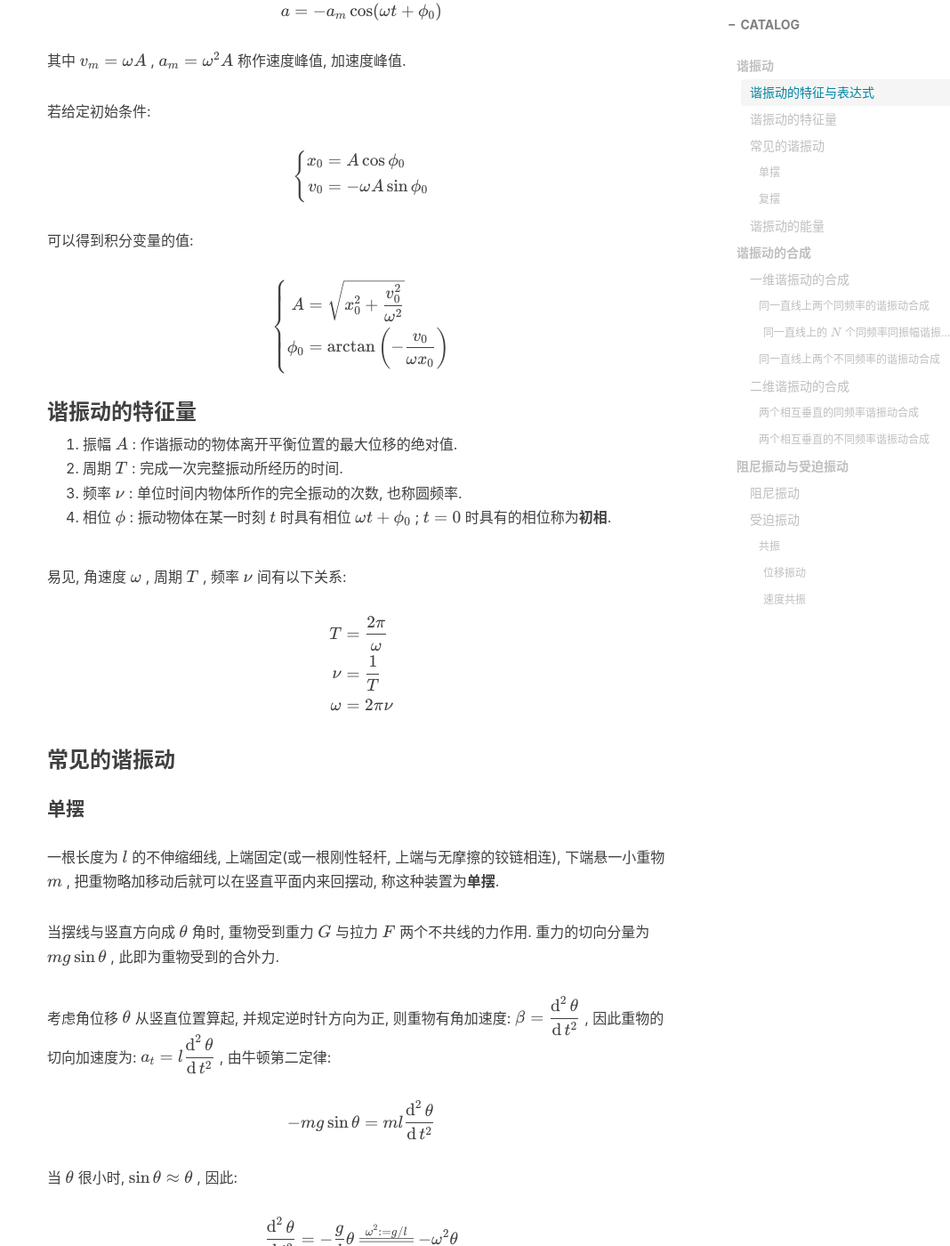
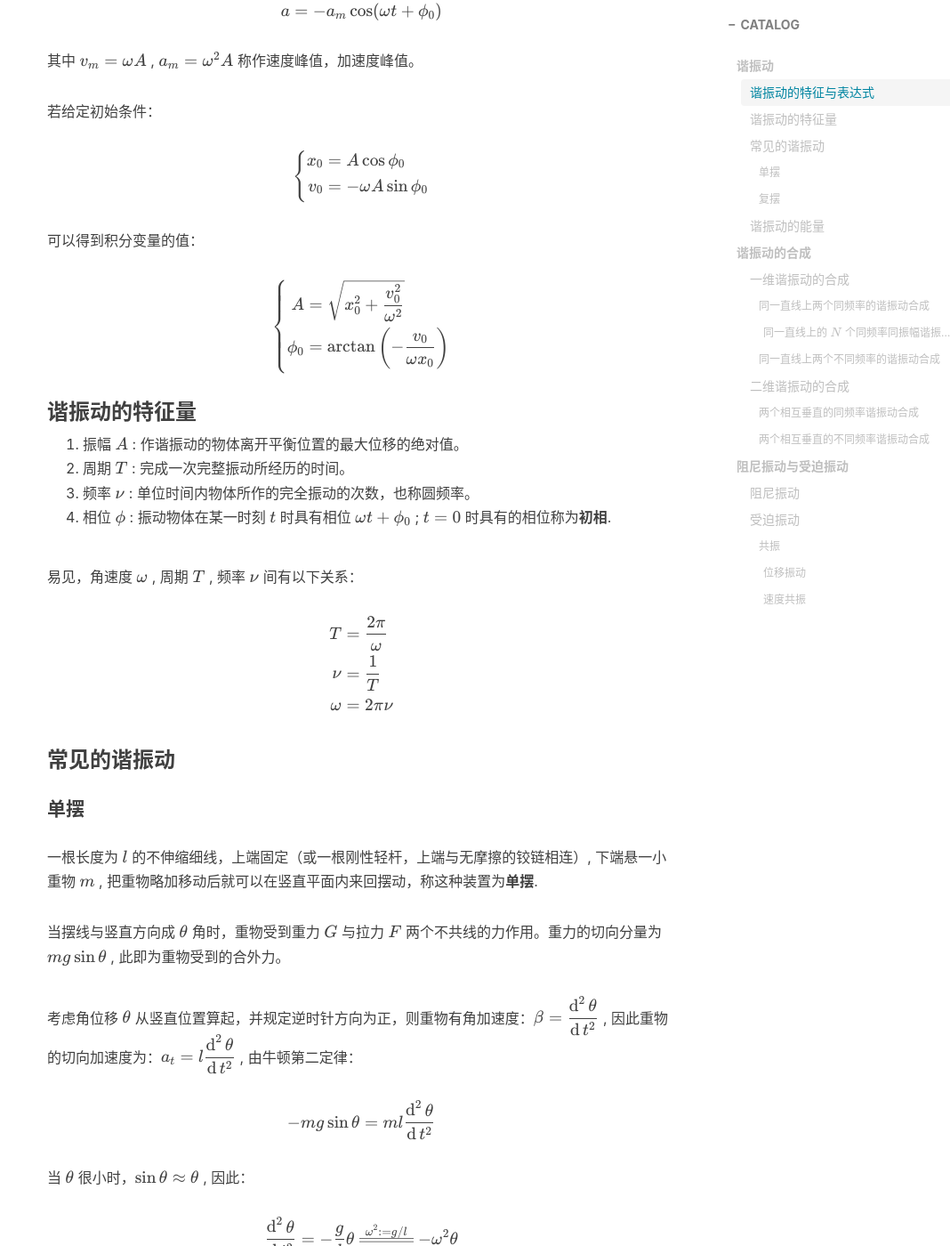
Before and after one commit to Coekjan/coekjan.github.io, a Jekyll site: the page built from _posts/Physics/2020-12-30-Mechanical-Vibration.md, in a window 1280 px wide and 1400 px high, scrolled down 1624 px. Shown: the whole window at 89% size, without its empty margins (212-1280 px from the left). Built offline with Jekyll 4.4.1, drawn with Linux system fonts in a browser that asks for light colours; nearby versions of some CDN libraries; comment, search, counter and statistics services are not loaded; some of the changed text lies outside the part shown.

```diff
--- a/_posts/Physics/2020-12-30-Mechanical-Vibration.md
+++ b/_posts/Physics/2020-12-30-Mechanical-Vibration.md
@@ -15,17 +15,17 @@ tags:
 
 ### 谐振动的特征与表达式
 
-考虑一个质量为 $m$ 的物体系于一端固定的轻弹簧(弹簧的质量相对于物体质量而言可以忽略不计)的自由端, 弹簧和物体组成的系统称作**弹簧振子**. 物体所受合外力为零的位置称作**平衡位置**.
+考虑一个质量为 $m$ 的物体系于一端固定的轻弹簧（弹簧的质量相对于物体质量而言可以忽略不计）的自由端，弹簧和物体组成的系统称作**弹簧振子**. 物体所受合外力为零的位置称作**平衡位置**.
 
-若把物体在弹簧的方向上稍加移动, 偏移平衡位置后释放, 则物体会在平衡位置附近作往复运动. 下面研究这样的往复运动有何特征.
+若把物体在弹簧的方向上稍加移动，偏移平衡位置后释放，则物体会在平衡位置附近作往复运动。下面研究这样的往复运动有何特征。
 
-取物体的平衡位置为坐标原点 $O$ , 取物体运动轨迹所在直线为 $Ox$ 轴, 向右为正方向. 按胡克定律, 在弹簧的弹性限度内, 物体所受的拉力 $F$ 与物体相对于平衡位置的位移 $x$ 成正比关系:
+取物体的平衡位置为坐标原点 $O$ , 取物体运动轨迹所在直线为 $Ox$ 轴，向右为正方向。按胡克定律，在弹簧的弹性限度内，物体所受的拉力 $F$ 与物体相对于平衡位置的位移 $x$ 成正比关系：
 
 $$
 F=-kx
 $$
 
-比例系数 $k$ 称作弹簧的劲度系数. 根据牛顿第二定律, 物体的加速度:
+比例系数 $k$ 称作弹簧的劲度系数。根据牛顿第二定律，物体的加速度：
 
 $$
 \begin{aligned}
@@ -80,12 +80,12 @@ $$
 
 ### 谐振动的特征量
 
-1. 振幅 $A$ : 作谐振动的物体离开平衡位置的最大位移的绝对值.
-2. 周期 $T$ : 完成一次完整振动所经历的时间.
-3. 频率 $\nu$ : 单位时间内物体所作的完全振动的次数, 也称圆频率.
+1. 振幅 $A$ : 作谐振动的物体离开平衡位置的最大位移的绝对值。
+2. 周期 $T$ : 完成一次完整振动所经历的时间。
+3. 频率 $\nu$ : 单位时间内物体所作的完全振动的次数，也称圆频率。
 4. 相位 $\phi$ : 振动物体在某一时刻 $t$ 时具有相位 $\omega t +\phi_0$ ; $t=0$ 时具有的相位称为**初相**.
 
-易见, 角速度 $\omega$ , 周期 $T$ , 频率 $\nu$ 间有以下关系:
+易见，角速度 $\omega$ , 周期 $T$ , 频率 $\nu$ 间有以下关系：
 
 $$
 \begin{aligned}
@@ -206,7 +206,7 @@ $$
 \end{aligned}\right.
 $$
 
-一个质点若同时参与这两个谐振动, 则有合位移:
+一个质点若同时参与这两个谐振动，则有合位移：
 
 $$
 \begin{aligned}
```
Also changed, not shown: other parts of _posts/Physics/2020-12-30-Mechanical-Vibration.md (+74 -74 lines).
